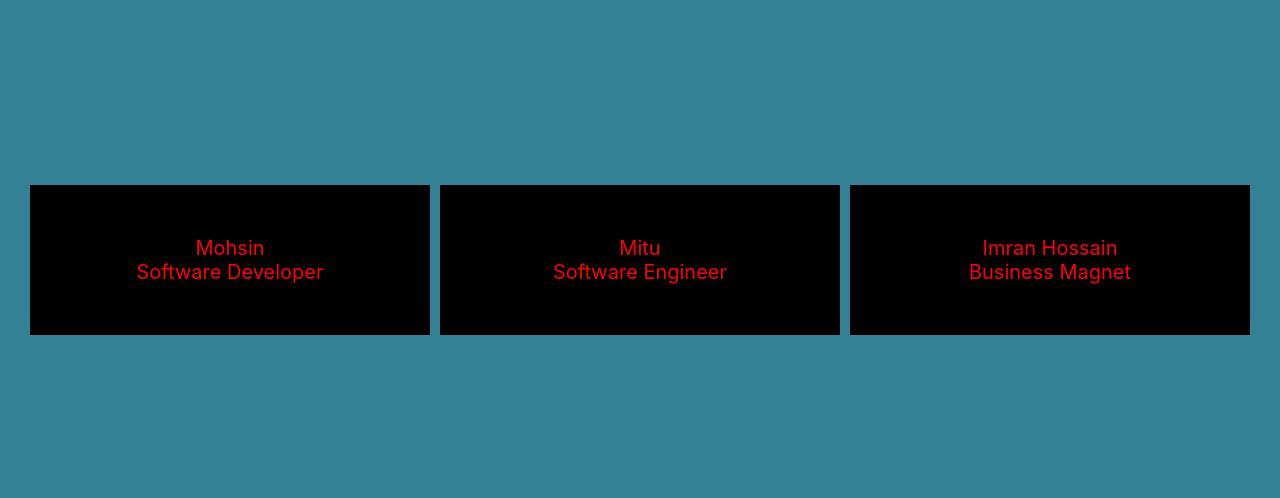
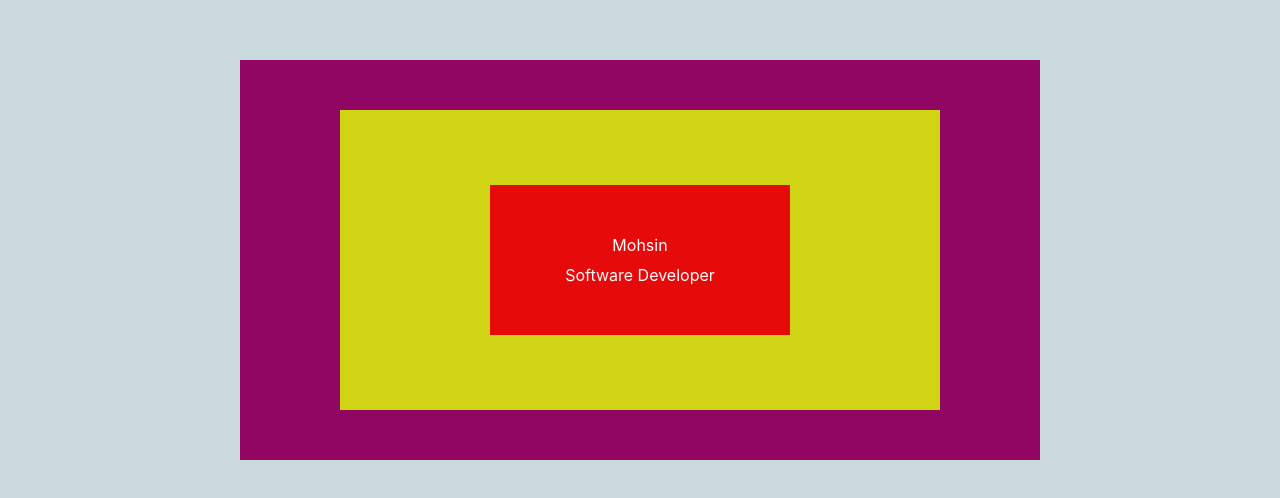
Before and after one commit to mohsin-al-mamun/Demo-App-for-teaching, a React (Create React App) app: page / in a window 1280 px wide. Shown: the part 160-658 px from the top of the page. Built offline with nearby package versions, Linux system fonts and the light colour scheme.

Commit message:
props-drilling done

```diff
--- a/src/App.css
+++ b/src/App.css
@@ -1,5 +1,5 @@
 #container {
-  background-color: #338194;
+  background-color: #c9d9dd;
   margin: 0;
   padding: 20px;
   height: 100vh;
--- a/src/App.js
+++ b/src/App.js
@@ -1,12 +1,11 @@
 import "./App.css";
 import Card from "./components/Card";
+import Grand from "./components/Grand";
 
 function App() {
   return (
     <div id="container">
-      <Card name="Mohsin" designation="Software Developer" />
-      <Card name="Mitu" designation="Software Engineer" />
-      <Card name="Imran Hossain" designation="Business Magnet" />
+      <Grand />
     </div>
   );
 }
--- /dev/null
+++ b/src/components/Father.css
@@ -0,0 +1,8 @@
+#father {
+  width: 600px;
+  height: 300px;
+  background: #d1d415;
+  display: flex;
+  justify-content: center;
+  align-items: center;
+}
--- /dev/null
+++ b/src/components/Father.js
@@ -0,0 +1,13 @@
+import "./Father.css";
+import Son from "./Son";
+function Father(props) {
+  // props = { propsF: info}                               props = {value:5 }
+  return (
+    <div id="father">
+      <Son info={props.info} />
+      {/* props = {propsS:props.propsF.info } */}
+    </div>
+  );
+}
+
+export default Father;
--- /dev/null
+++ b/src/components/Grand.css
@@ -0,0 +1,8 @@
+#grand {
+  width: 800px;
+  height: 400px;
+  background: #920663;
+  display: flex;
+  justify-content: center;
+  align-items: center;
+}
--- /dev/null
+++ b/src/components/Grand.js
@@ -0,0 +1,13 @@
+import "./Grand.css";
+import Father from "./Father";
+
+function Grand() {
+  const info = { name: "Mohsin", designation: "Software Developer" };
+  return (
+    <div id="grand">
+      <Father info={info} />
+    </div>
+  );
+}
+
+export default Grand;
--- /dev/null
+++ b/src/components/Son.css
@@ -0,0 +1,10 @@
+#son {
+  width: 300px;
+  height: 150px;
+  background: #e70a0a;
+  display: flex;
+  flex-direction: column;
+  align-items: center;
+  justify-content: center;
+  gap: 10px;
+}
--- /dev/null
+++ b/src/components/Son.js
@@ -0,0 +1,12 @@
+import "./Son.css";
+
+function Son(props) {
+  return (
+    <div id="son">
+      <div>{props.info.name}</div>
+      <div>{props.info.designation}</div>
+    </div>
+  );
+}
+
+export default Son;
```
